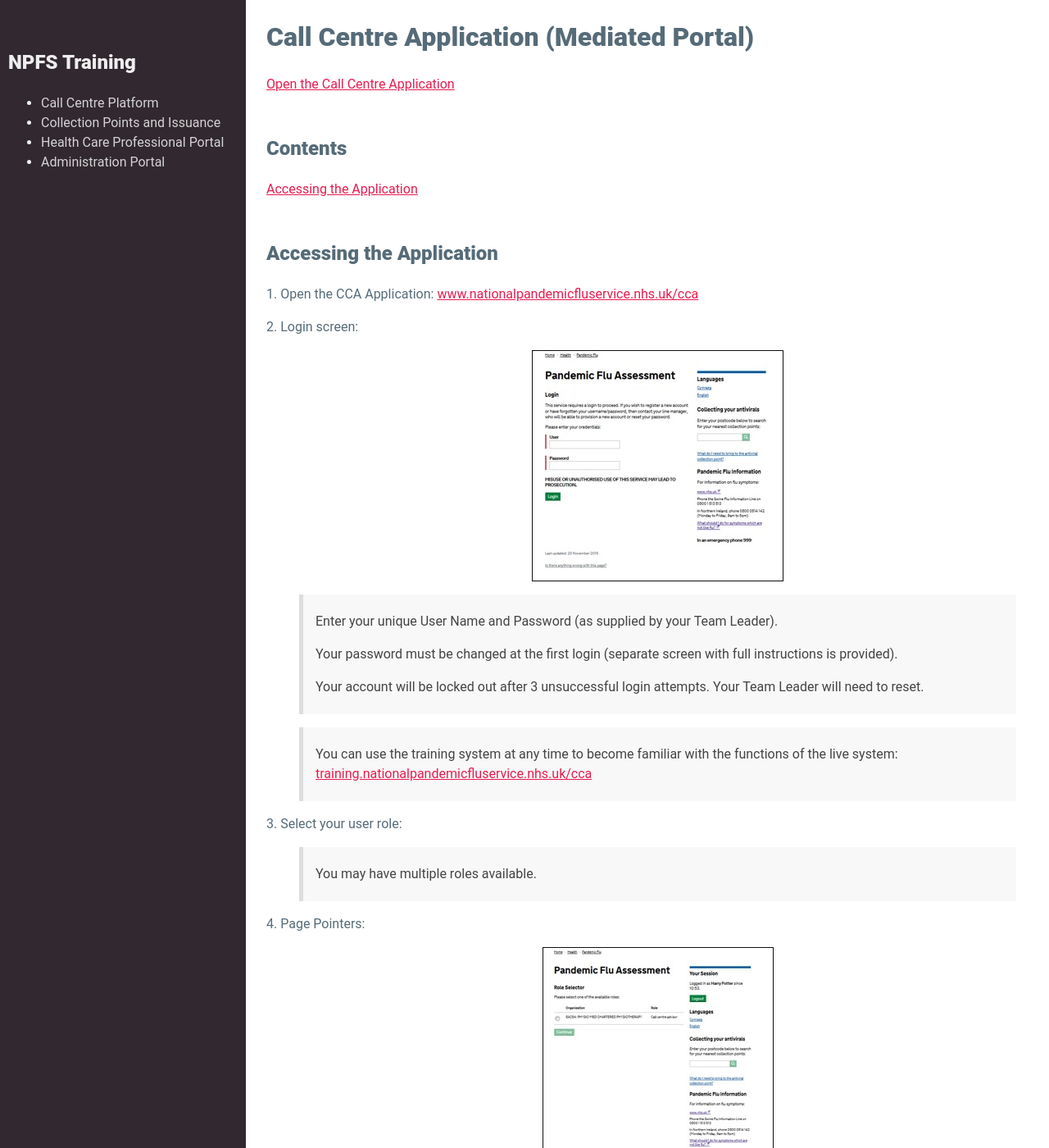
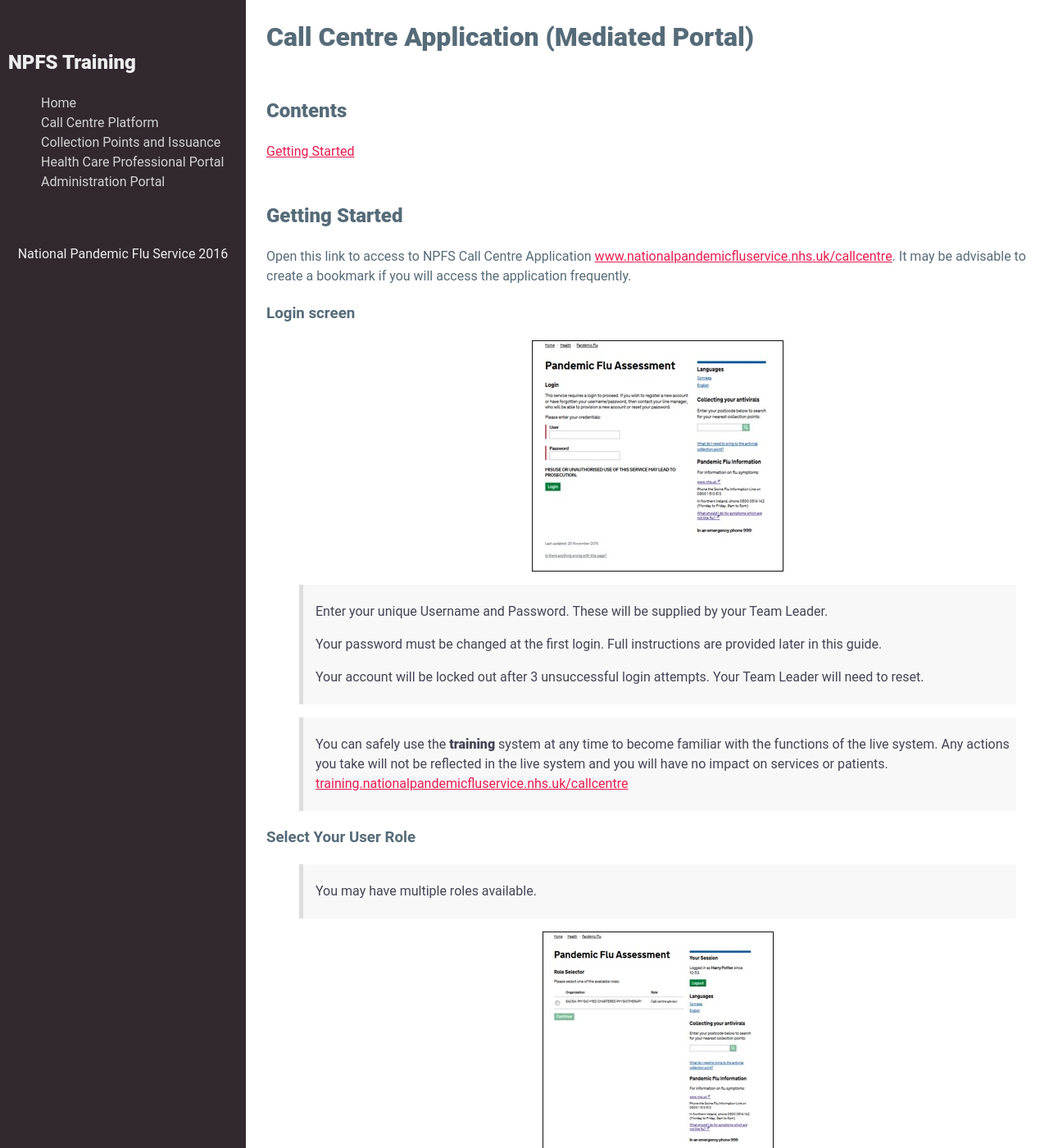
Before and after one commit to npfs/npfs.github.io, a Jekyll site: the page built from cca.md, in a window 1280 px wide and 1400 px high. Shown: the whole window at 82% size. Built offline with Jekyll 4.4.1, drawn with Linux system fonts in a browser that asks for light colours; some of the changed text lies outside the part shown.

Commit message:
More sections

```diff
--- a/_layouts/default.html
+++ b/_layouts/default.html
@@ -11,12 +11,17 @@
                 <h2>NPFS Training</h2>
                 <nav>
                     <ul>
-                        <li><a href="/cca.html">Call Centre Platform</a></li>
-                        <li><a href="/about">Collection Points and Issuance</a></li>
-                        <li><a href="/cv">Health Care Professional Portal</a></li>
-                        <li><a href="/blog">Administration Portal</a></li>
+                        <a href="/">Home</a><br />
+                        <a href="/cca.html">Call Centre Platform</a><br />
+                        <a href="/about">Collection Points and Issuance</a><br />
+                        <a href="/cv">Health Care Professional Portal</a><br />
+                        <a href="/blog">Administration Portal</a><br />
                     </ul>
                 </nav>
+
+                <footer>
+                    National Pandemic Flu Service 2016
+                </footer>
             </div>
 
             <div class="content-container">
@@ -27,11 +32,6 @@
                 </div><!-- /.container -->
             </div>
 
-            <footer>
-                <ul>
-                    <li><a href="mailto:hankquinlanhub@gmail.com">email</a></li>
-                    <li><a href="https://github.com/hankquinlan">github.com/hankquinlan</a></li>
-                </ul>
-            </footer>
+
         </body>
     </html>
--- a/cca.md
+++ b/cca.md
@@ -4,49 +4,81 @@
 ---
 # Call Centre Application (Mediated Portal)
 
-[Open the Call Centre Application](https://livea.nationalpandemicfluservice.nhs.uk)
-
 ## Contents
 
-[Accessing the Application](#accessing-the-application)
+[Getting Started](#getting-started)
 
 
-## Accessing the Application
-1\. Open the CCA Application:  [www.nationalpandemicfluservice.nhs.uk/cca](https://www.nationalpandemicfluservice.nhs.uk/cca)
+## Getting Started
 
-2\. Login screen:
+Open this link to access to NPFS Call Centre Application [www.nationalpandemicfluservice.nhs.uk/callcentre](https://www.nationalpandemicfluservice.nhs.uk/callcentre).  It may be advisable to create a bookmark if you will access the application frequently.
+
+
+### Login screen
 
 ![alt text][login-screen]
 
-> Enter your unique User Name and Password (as supplied by your Team Leader).
+> Enter your unique Username and Password.  These will be supplied by your Team Leader.
 >
-> Your password must be changed at the first login (separate screen with full instructions is provided).
+> Your password must be changed at the first login.  Full instructions are provided later in this guide.
 >
-> Your account will be locked out after 3 unsuccessful login attempts. Your Team Leader will need to reset.
+> Your account will be locked out after 3 unsuccessful login attempts.  Your Team Leader will need to reset.
 
-> You can use the training system at any time to become familiar with the functions of the live system: [training.nationalpandemicfluservice.nhs.uk/cca](https://training.nationalpandemicfluservice.nhs.uk/cca)
+> You can safely use the **training** system at any time to become familiar with the functions of the live system.  Any actions you take will not be reflected in the live system and you will have no impact on services or patients. [training.nationalpandemicfluservice.nhs.uk/callcentre](https://training.nationalpandemicfluservice.nhs.uk/callcentre)
 
-3\. Select your user role:
+
+### Select Your User Role
 
 > You may have multiple roles available.
 
-4\. Page Pointers:
-
 ![alt text][role-screen]
 
-> Home - Displayed on all screens - returns to Call Centre Login page
+> **Home** - Displayed on all screens - returns to Call Centre Login page
 >
-> Logout - Displayed on all screens, click here to logout of system
+> **Logout** - Displayed on all screens, click here to logout of system
 >
-> User Details -  Confirms the username and role you are currently logged in as.
+> **User Details** -  Confirms the username and role you are currently logged in as.
+
+
+
+### New Call Screen
+
+![alt text][new-call-screen]
+
+> **Start Now** - Begin a clinical assessment for a caller
+
+![CCA Call Hints Opening][cca-call-hints-opening]
+
+> **Call Script & Hints (a.k.a. Grey Floaty Box)** - This box will appear on every screen from this point onwards to record each answer you have input should you need to refer to it with the caller at any stage
+>
+> Guidance and scripts are also displayed here relevant to each page you are on.
+>
+> **End Call** - Click here to end an assessment at any stage - see later notes for more detail.
+
+
+### Select Calling Source
+
+![CCA Select Calling Source][cca-select-calling-source]
+
+> Select the appropriate Calling Source for the call from the drop down list.
+>
+> Use **Not applicable** if the call is from none of the listed options
+
+
+
+
+
+
+
+
 
 ## Call Script & Alternative Wording
 
-cdsnjkcndjksnckdscd
-sc
-dscfds
 
 
 
 [login-screen]: images/login-screen.jpg "Logo Title Text 2"
 [role-screen]: images/role-screen.jpg "Logo Title Text 2"
+[new-call-screen]: images/new-call-screen.jpg "Logo Title Text 2"
+[cca-call-hints-opening]: images/cca-call-hints-opening.jpg "CCA Call Hints Opening"
+[cca-select-calling-source]: images/cca-select-calling-source.jpg "CCA Select Calling Source"
--- a/css/main.css
+++ b/css/main.css
@@ -309,7 +309,7 @@
   border-left: 5px solid #ddd;
   padding: 5px;
   padding-left: 15px;
-  color: #444;
+  color: #445;
 }
 
 footer .button {
```
Also changed, not shown: images/cca-call-hints-opening.jpg (added), images/cca-select-calling-source.jpg (added), images/new-call-screen.jpg (added).
